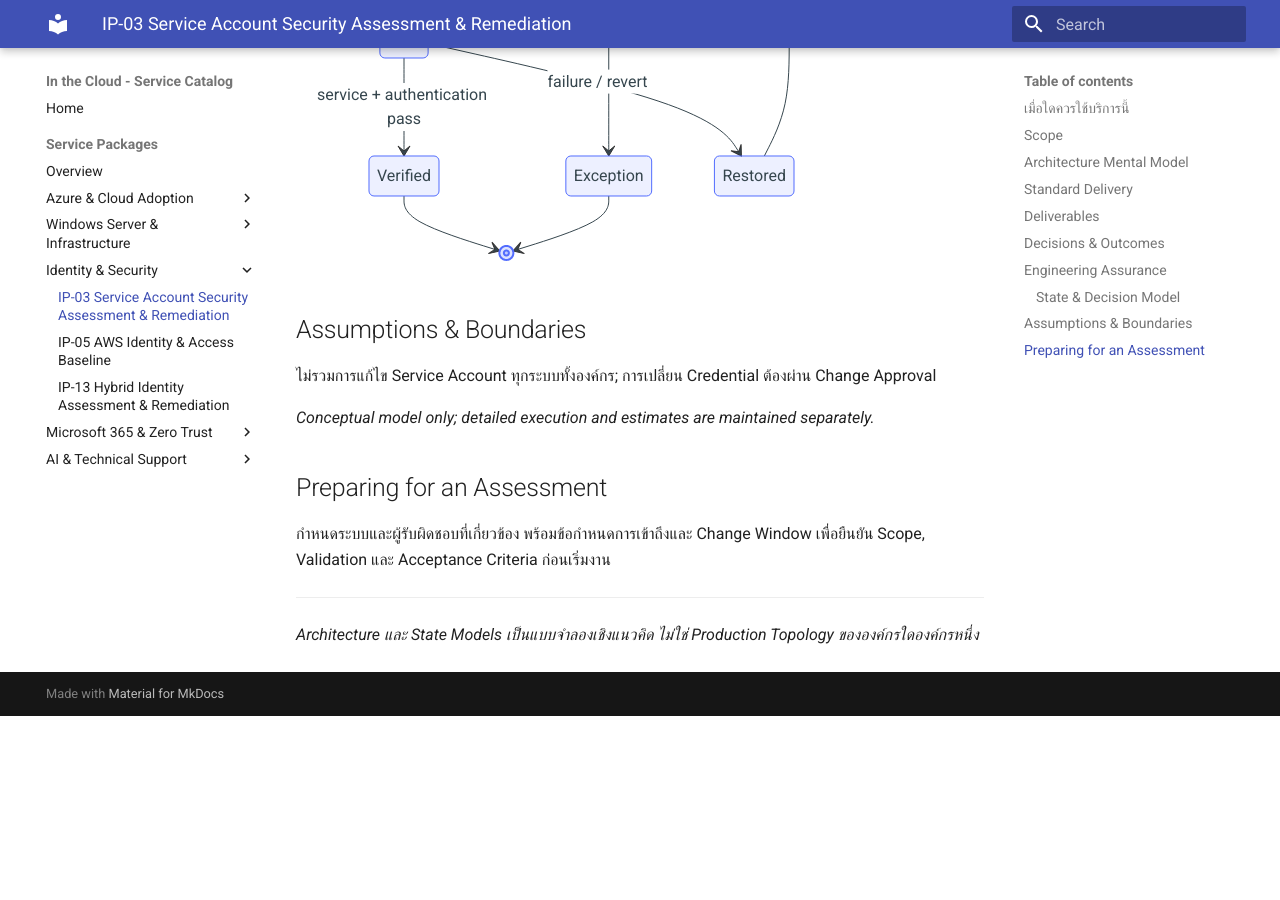
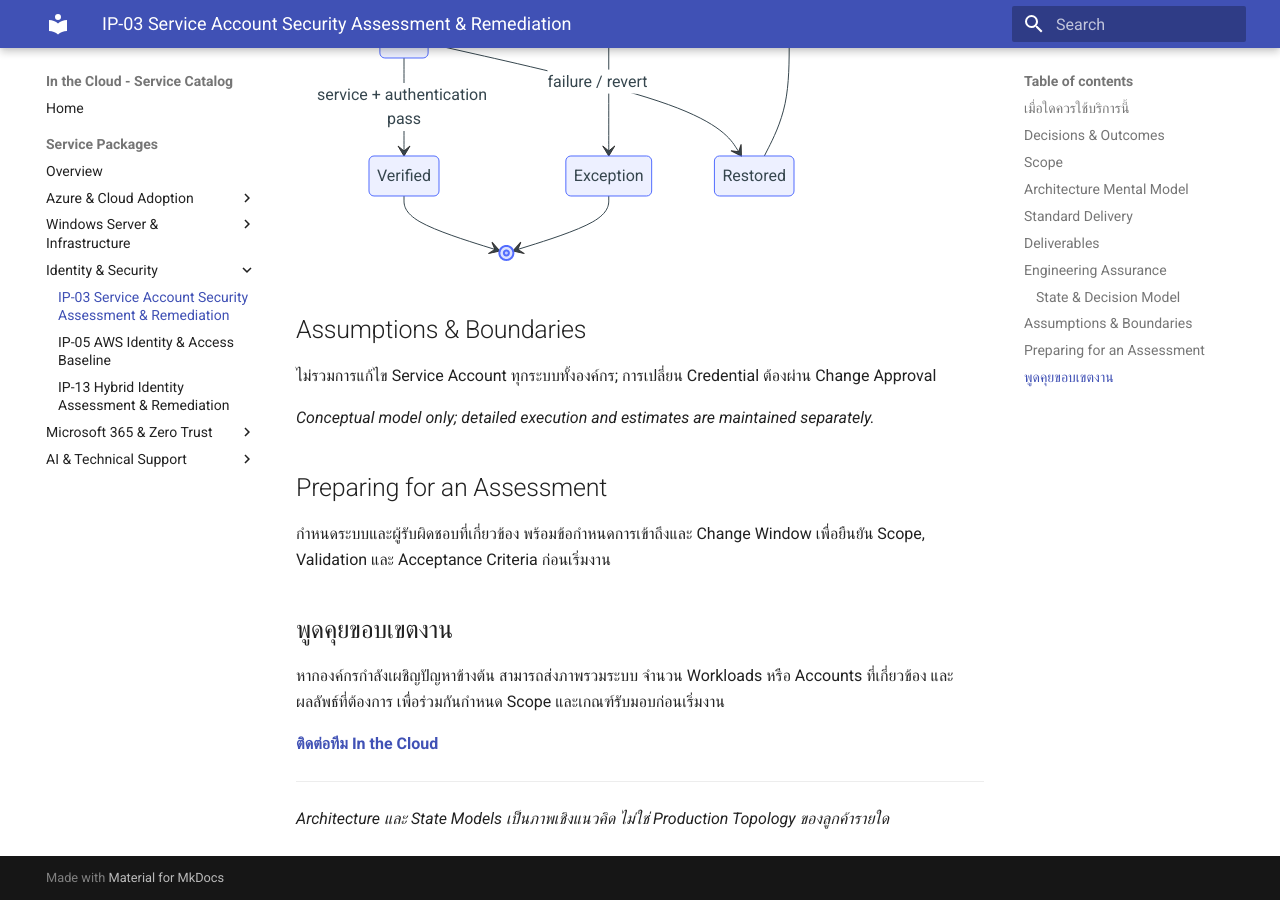
Before and after one commit to inthecloudth/service-catalog, an MkDocs documentation site: the page built from docs/services/ip-03-service-account-security.md, in a window 1280 px wide and 900 px high, scrolled down 2395 px. Built offline with MkDocs 1.6.1 and Material for MkDocs 9.7.7, drawn with Linux system fonts in a browser that asks for light colours; before the commit the page ends 3111 px from its top, so only the background shows below that; some of the changed text lies outside the part shown.

Commit message:
docs(catalog): frontload buying decisions and add verified contact path for IP-03

```diff
--- a/docs/services/ip-03-service-account-security.md
+++ b/docs/services/ip-03-service-account-security.md
@@ -9,6 +9,12 @@
 - ไม่ทราบ Service Account Owner หรือระบบที่พึ่งพาบัญชี
 - Accounts มี Privileges สูงหรือสิทธิ์มากกว่าที่จำเป็น
 - การเปลี่ยน Credential อาจทำให้ Business Services หยุดทำงาน
+
+## Decisions & Outcomes
+
+- ได้ Inventory, Owner, Usage และ Dependencies ของ Accounts ใน Scope
+- เลือก Remediation หรือ gMSA Pilot ตามระดับความเสี่ยง
+- ตรวจสอบว่า Services ยังทำงานหลังปรับสิทธิ์
 
 ## Scope
 
@@ -95,5 +95,12 @@ stateDiagram-v2
 
 กำหนดระบบและผู้รับผิดชอบที่เกี่ยวข้อง พร้อมข้อกำหนดการเข้าถึงและ Change Window เพื่อยืนยัน Scope, Validation และ Acceptance Criteria ก่อนเริ่มงาน
 
+## พูดคุยขอบเขตงาน
+
+หากองค์กรกำลังเผชิญปัญหาข้างต้น สามารถส่งภาพรวมระบบ จำนวน Workloads หรือ Accounts ที่เกี่ยวข้อง และผลลัพธ์ที่ต้องการ เพื่อร่วมกันกำหนด Scope และเกณฑ์รับมอบก่อนเริ่มงาน
+
+**[ติดต่อทีม In the Cloud](mailto:info@inthecloud.co.th?subject=Service%20IP-03)**
+
 ---
-*Architecture และ State Models เป็นแบบจำลองเชิงแนวคิด ไม่ใช่ Production Topology ขององค์กรใดองค์กรหนึ่ง*
+
+*Architecture และ State Models เป็นภาพเชิงแนวคิด ไม่ใช่ Production Topology ของลูกค้ารายใด*
```
Also changed, not shown: other parts of docs/services/ip-03-service-account-security.md (+0 -6 lines).
